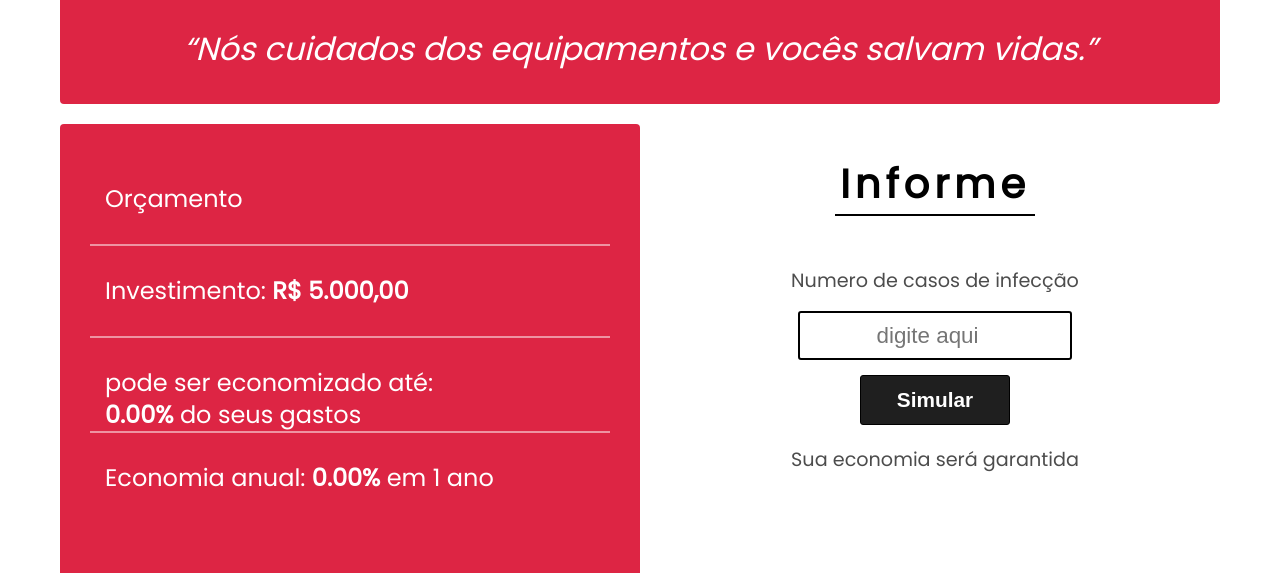
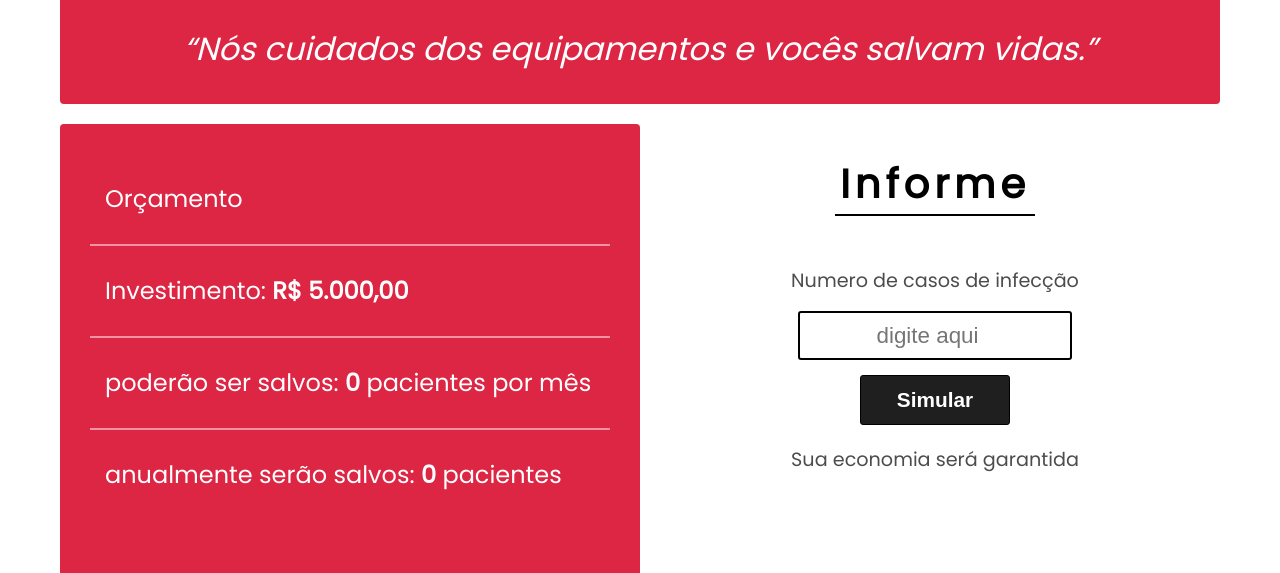
Before and after one commit to victorsamir-bandtec/Sersor-Vital, a plain HTML site: page HTML/index.html in a window 1280 px wide. Both pictures are taken after a click on the button "Simular". Shown: the part 1240-1813 px from the top of the page. Drawn offline with Linux system fonts and the light colour scheme.

Commit message:
site com simulador att, Versão 5

```diff
--- a/HTML/css/style.css
+++ b/HTML/css/style.css
@@ -64,7 +64,7 @@ img {
 .logo span {
   position: absolute;
   bottom:-12px;
-  left: 0;
+  left:4px;
 
   font-size: .75rem;
   letter-spacing: 2px;
@@ -213,11 +213,11 @@ p {
 .atributos li + li {
   border-top: 2px solid rgba(255, 255, 255, 0.507);
 }
-.atributos li #economia{
+/* .atributos li #economia{
   display: block;
 
   line-height: 3px;
-}
+} */
 
 /* Calculo */
 .calculo {
@@ -287,8 +287,6 @@ p {
   color: black;
 }
 
-
-
 /*ANUNCIOS*/
 .anuncios {
   display: grid;
--- a/HTML/index.html
+++ b/HTML/index.html
@@ -68,8 +68,8 @@
       <ul class="atributos">
         <li>Orçamento</li>
         <li>Investimento: <b>R$ 5.000,00</b></li>
-        <li>pode ser economizado até: <span id="economia"></span></li>
-        <li>Economia anual: <span id="anual"></span></li>
+        <li>poderão ser salvos: <span id="economia"></span></li>
+        <li>anualmente serão salvos: <span id="anual"></span></li>
       </ul>
 
       <div class="calculo">
--- a/HTML/script.js
+++ b/HTML/script.js
@@ -6,6 +6,6 @@ function simu() {
   var economia_mensal = (numero_casos * 0.10) * 0.75;
   var economia_anual = economia_mensal * 12;
 
-  economia.innerHTML = `<b>${economia_mensal.toFixed(2)}%</b> do seus gastos`;
-  anual.innerHTML = `<b>${economia_anual.toFixed(2)}%</b> em 1 ano`;
+  economia.innerHTML = `<b>${economia_mensal.toFixed(0)}</b> pacientes por mês`;
+  anual.innerHTML = `<b>${economia_anual.toFixed(0)}</b> pacientes`;
 }
```
